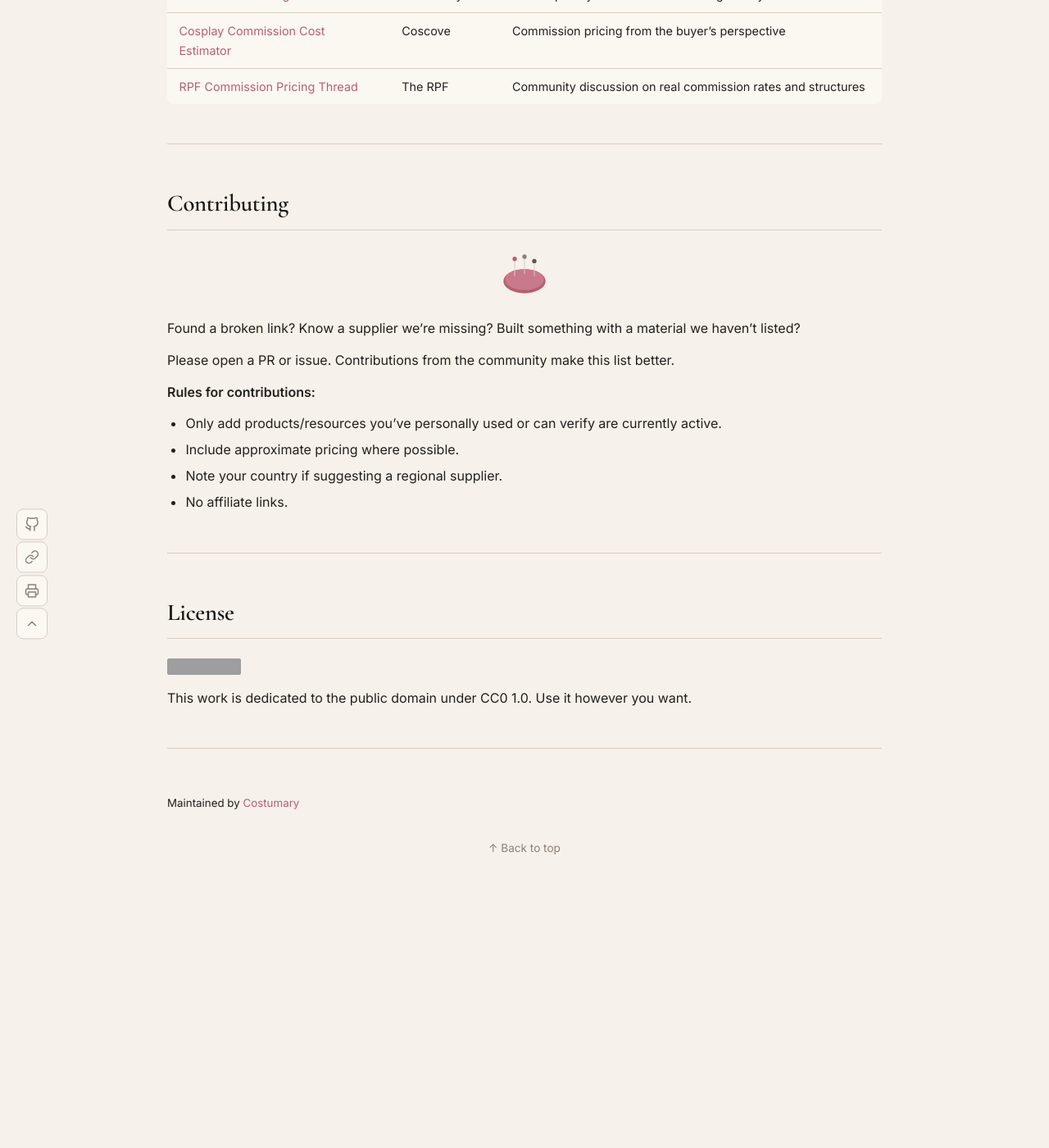
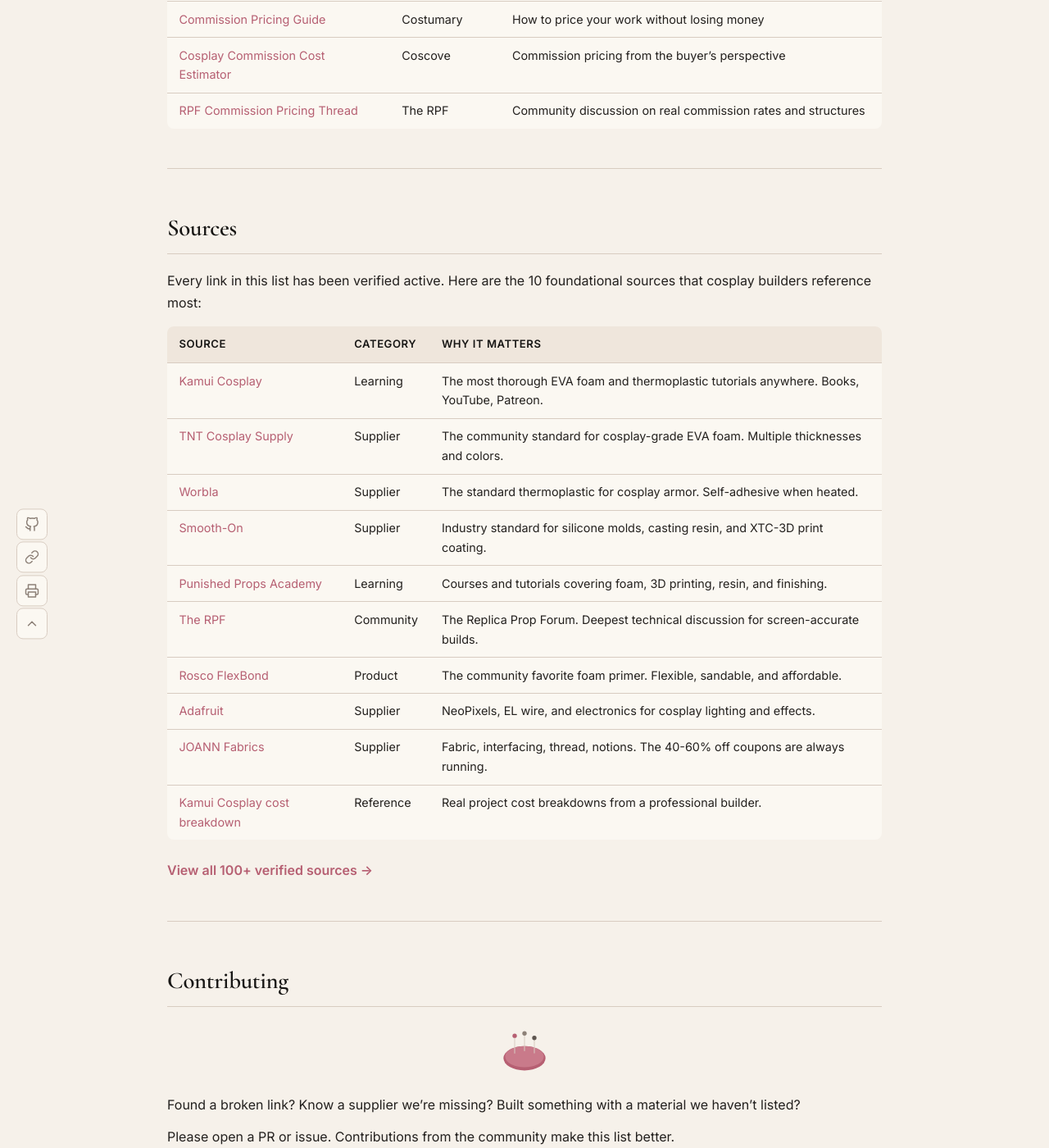
Before and after one commit to Costumary/awesome-cosplay-building, a Jekyll site: the page built from README.md, in a window 1280 px wide and 1400 px high, scrolled down 17181 px. Shown: the whole window at 82% size. Built offline with Jekyll 4.4.1, drawn with Linux system fonts in a browser that asks for light colours; our own code applies the rules of GitHub Pages for plain Markdown files; before the commit the page ends 18307 px from its top, so only the background shows below that; grey boxes are pictures that could not be loaded.

Commit message:
Add top 10 sources to README, render full list on GitHub Pages
Top 10 foundational sources (Kamui, TNT, Worbla, Smooth-On, Punished
Props, The RPF, FlexBond, Adafruit, JOANN, Kamui cost breakdown)
shown inline in the README with a link to the full 100+ verified
sources on the GitHub Pages site.

SOURCES.md un-excluded from Jekyll so it renders as its own page
with the site layout and a back-link to the main list.

```diff
--- a/README.md
+++ b/README.md
@@ -49,6 +49,7 @@ This isn't a generic link collection. Every item here has been used, tested, or
   - [Planning Tools Comparison](#planning-tools-comparison)
   - [Craft and Hobby Tools](#craft-and-hobby-tools)
 - [Cost References](#cost-references)
+- [Sources](#sources)
 - [Contributing](#contributing)
 
 ---
@@ -472,6 +473,27 @@ Real cost breakdowns from various sources:
 
 ---
 
+## Sources
+
+Every link in this list has been verified active. Here are the 10 foundational sources that cosplay builders reference most:
+
+| Source | Category | Why it matters |
+|--------|----------|----------------|
+| [Kamui Cosplay](https://www.kamuicosplay.com/books/) | Learning | The most thorough EVA foam and thermoplastic tutorials anywhere. Books, YouTube, Patreon. |
+| [TNT Cosplay Supply](https://www.tntcosplaysupply.com) | Supplier | The community standard for cosplay-grade EVA foam. Multiple thicknesses and colors. |
+| [Worbla](https://www.worbla.com) | Supplier | The standard thermoplastic for cosplay armor. Self-adhesive when heated. |
+| [Smooth-On](https://www.smooth-on.com) | Supplier | Industry standard for silicone molds, casting resin, and XTC-3D print coating. |
+| [Punished Props Academy](https://www.punishedprops.com/shop/) | Learning | Courses and tutorials covering foam, 3D printing, resin, and finishing. |
+| [The RPF](https://www.therpf.com/) | Community | The Replica Prop Forum. Deepest technical discussion for screen-accurate builds. |
+| [Rosco FlexBond](https://us.rosco.com/en/product/flexbond) | Product | The community favorite foam primer. Flexible, sandable, and affordable. |
+| [Adafruit](https://www.adafruit.com) | Supplier | NeoPixels, EL wire, and electronics for cosplay lighting and effects. |
+| [JOANN Fabrics](https://www.joann.com) | Supplier | Fabric, interfacing, thread, notions. The 40-60% off coupons are always running. |
+| [Kamui Cosplay cost breakdown](https://www.kamuicosplay.com/2018/12/12/cosplaycost/) | Reference | Real project cost breakdowns from a professional builder. |
+
+**[View all 100+ verified sources &rarr;](https://costumary.github.io/awesome-cosplay-building/SOURCES)**
+
+---
+
 ## Contributing
 
 <p align="center"><img src="assets/pin-cushion.svg" alt="" width="80"></p>
--- a/_config.yml
+++ b/_config.yml
@@ -17,6 +17,5 @@ defaults:
       layout: default
 
 exclude:
-  - SOURCES.md
   - LICENSE
   - CONTRIBUTING.md
```
Also changed, not shown: SOURCES.md (+6 -0 lines).
